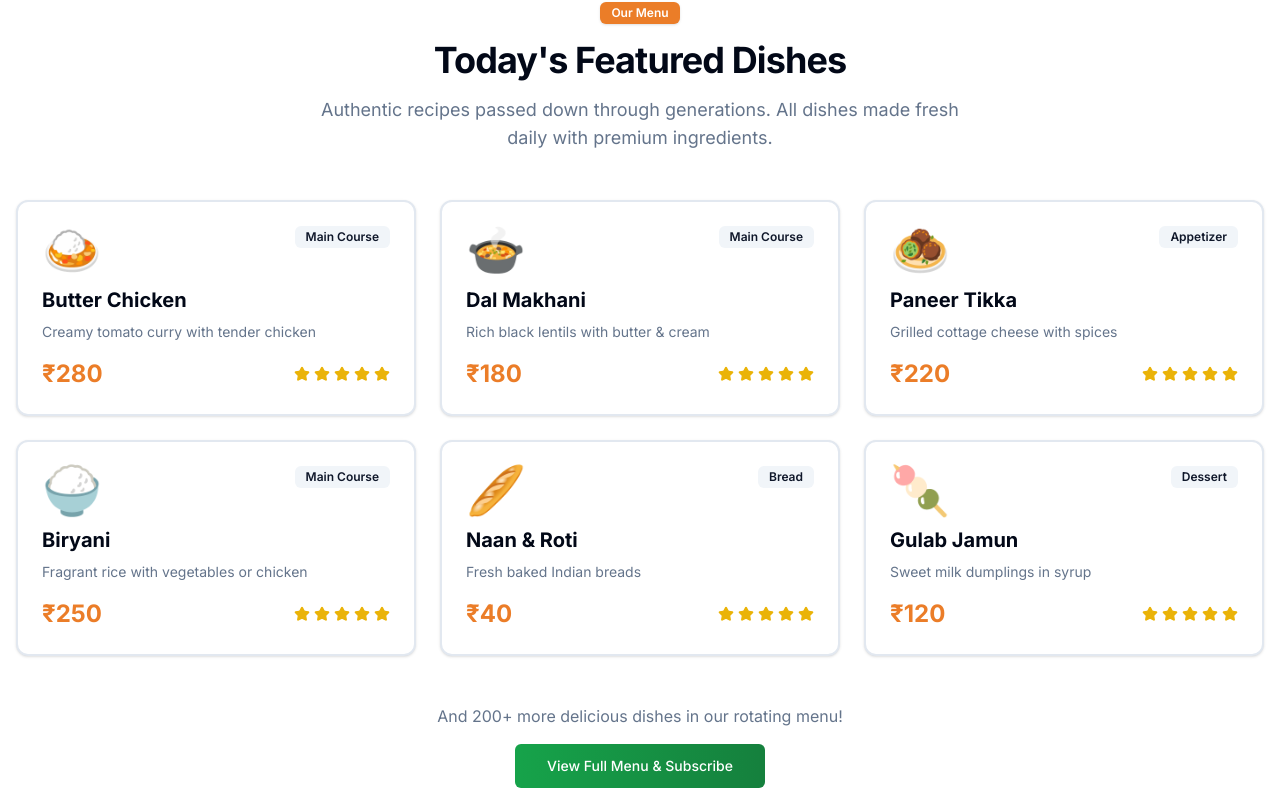
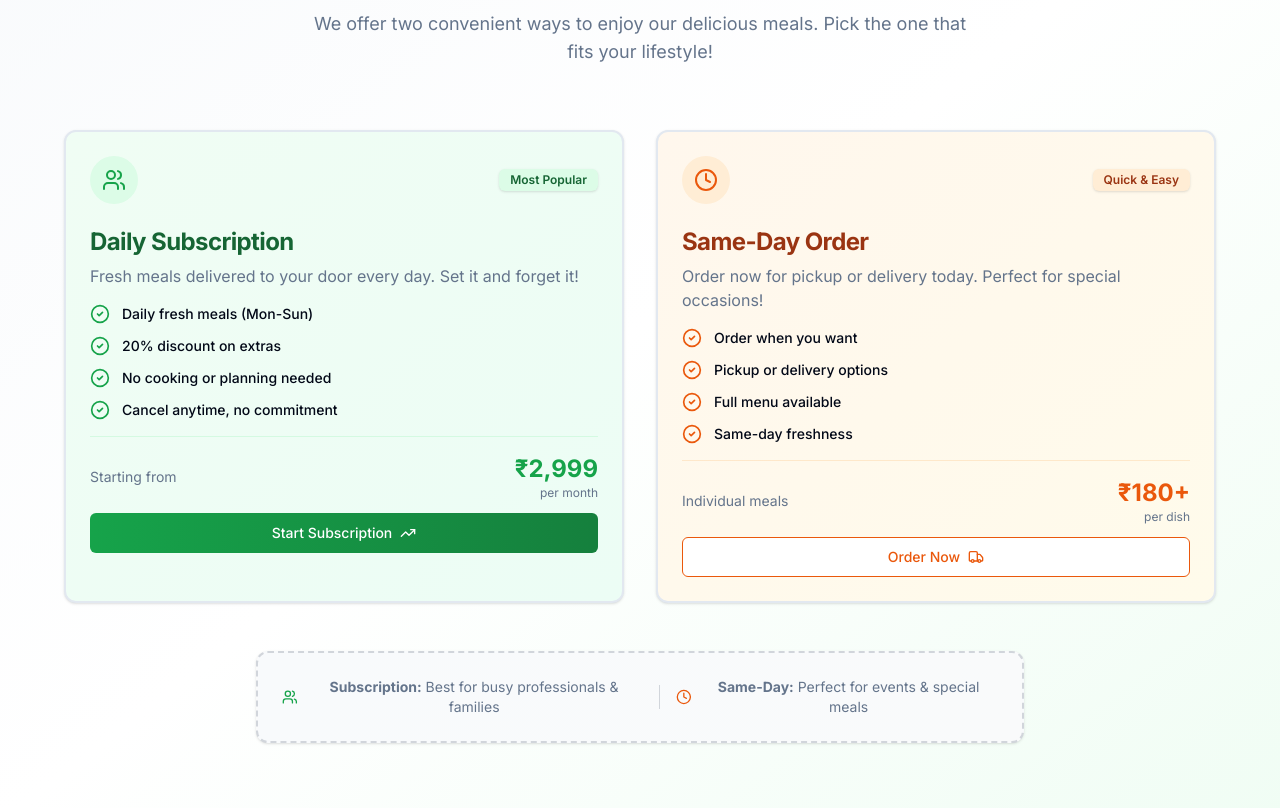
Before and after one commit to jsbintu/pajis-tiffin-web, a Next.js app: page / in a window 1280 px wide. Shown: the part 952-1760 px from the top of the page. Built offline with nearby package versions, Linux system fonts and the light colour scheme.

Commit message:
\Add interactive service options section with animations - subscription vs same-day orders"

```diff
--- a/src/app/page.tsx
+++ b/src/app/page.tsx
@@ -95,15 +95,7 @@ export default function HomePage() {
                   <Link href="/subscribe-new">Get Started - ₹2,999/month</Link>
                 </Button>
                 <Button asChild size="lg" variant="outline" className="flex-1 sm:flex-initial w-full sm:w-auto text-lg">
-                  <Link href="/menu">View Menu</Link>
-                </Button>
-                <Button asChild size="lg" variant="outline" className="flex-1 sm:flex-initial w-full sm:w-auto text-lg border-orange-600 text-orange-600 hover:bg-orange-50">
-                  <Link href="/order">
-                    <div className="flex flex-col items-center">
-                      <span>Same-Day Order</span>
-                      <span className="text-xs font-normal">Pickup & Delivery</span>
-                    </div>
-                  </Link>
+                  <Link href="/menu">View Full Menu</Link>
                 </Button>
               </div>
 
@@ -153,6 +145,164 @@ export default function HomePage() {
                 </CardContent>
               </Card>
             </div>
+          </div>
+        </div>
+      </section>
+
+      {/* Service Options Section */}
+      <section className="py-20 bg-gradient-to-br from-slate-50 via-white to-green-50 dark:from-slate-900 dark:via-background dark:to-green-950">
+        <div className="container mx-auto px-4">
+          <div className="text-center mb-16">
+            <Badge className="mb-4 bg-gradient-to-r from-green-100 to-orange-100 text-green-800 border-green-200">
+              Choose Your Style
+            </Badge>
+            <h2 className="text-3xl font-bold tracking-tight sm:text-4xl mb-4">
+              How Would You Like to Order?
+            </h2>
+            <p className="text-lg text-muted-foreground max-w-2xl mx-auto">
+              We offer two convenient ways to enjoy our delicious meals. Pick the one that fits your lifestyle!
+            </p>
+          </div>
+
+          <div className="grid gap-8 md:grid-cols-2 max-w-6xl mx-auto">
+            {/* Subscription Option */}
+            <Card className="group relative overflow-hidden border-2 hover:border-green-500 transition-all duration-500 hover:shadow-2xl hover:-translate-y-2 cursor-pointer bg-gradient-to-br from-green-50 to-emerald-50 dark:from-green-950 dark:to-emerald-950">
+              <div className="absolute inset-0 bg-gradient-to-br from-green-400/10 to-emerald-400/10 opacity-0 group-hover:opacity-100 transition-opacity duration-500" />
+              <CardHeader className="relative z-10 pb-4">
+                <div className="flex items-center justify-between mb-4">
+                  <div className="p-3 bg-green-100 dark:bg-green-900 rounded-full group-hover:scale-110 transition-transform duration-300">
+                    <Users className="h-6 w-6 text-green-600 dark:text-green-400" />
+                  </div>
+                  <Badge className="bg-green-100 text-green-800 hover:bg-green-100 group-hover:animate-pulse">
+                    Most Popular
+                  </Badge>
+                </div>
+                <CardTitle className="text-2xl font-bold text-green-800 dark:text-green-200 group-hover:text-green-900 dark:group-hover:text-green-100 transition-colors">
+                  Daily Subscription
+                </CardTitle>
+                <CardDescription className="text-base">
+                  Fresh meals delivered to your door every day. Set it and forget it!
+                </CardDescription>
+              </CardHeader>
+              <CardContent className="relative z-10 space-y-4">
+                <div className="space-y-3">
+                  <div className="flex items-center gap-3">
+                    <CheckCircle2 className="h-5 w-5 text-green-600 group-hover:scale-110 transition-transform duration-200" />
+                    <span className="text-sm font-medium">Daily fresh meals (Mon-Sun)</span>
+                  </div>
+                  <div className="flex items-center gap-3">
+                    <CheckCircle2 className="h-5 w-5 text-green-600 group-hover:scale-110 transition-transform duration-200 delay-75" />
+                    <span className="text-sm font-medium">20% discount on extras</span>
+                  </div>
+                  <div className="flex items-center gap-3">
+                    <CheckCircle2 className="h-5 w-5 text-green-600 group-hover:scale-110 transition-transform duration-200 delay-150" />
+                    <span className="text-sm font-medium">No cooking or planning needed</span>
+                  </div>
+                  <div className="flex items-center gap-3">
+                    <CheckCircle2 className="h-5 w-5 text-green-600 group-hover:scale-110 transition-transform duration-200 delay-200" />
+                    <span className="text-sm font-medium">Cancel anytime, no commitment</span>
+                  </div>
+                </div>
+
+                <div className="pt-4 border-t border-green-200/50">
+                  <div className="flex items-center justify-between mb-3">
+                    <span className="text-sm text-muted-foreground">Starting from</span>
+                    <div className="text-right">
+                      <div className="text-2xl font-bold text-green-600 group-hover:scale-105 transition-transform duration-200">
+                        ₹2,999
+                      </div>
+                      <div className="text-xs text-muted-foreground">per month</div>
+                    </div>
+                  </div>
+
+                  <Button asChild className="w-full bg-gradient-to-r from-green-600 to-green-700 hover:from-green-700 hover:to-green-800 group-hover:shadow-lg transition-all duration-300">
+                    <Link href="/subscribe-new" className="flex items-center justify-center gap-2">
+                      <span>Start Subscription</span>
+                      <TrendingUp className="h-4 w-4 group-hover:translate-x-1 transition-transform duration-200" />
+                    </Link>
+                  </Button>
+                </div>
+              </CardContent>
+            </Card>
+
+            {/* Same-Day Order Option */}
+            <Card className="group relative overflow-hidden border-2 hover:border-orange-500 transition-all duration-500 hover:shadow-2xl hover:-translate-y-2 cursor-pointer bg-gradient-to-br from-orange-50 to-amber-50 dark:from-orange-950 dark:to-amber-950">
+              <div className="absolute inset-0 bg-gradient-to-br from-orange-400/10 to-amber-400/10 opacity-0 group-hover:opacity-100 transition-opacity duration-500" />
+              <CardHeader className="relative z-10 pb-4">
+                <div className="flex items-center justify-between mb-4">
+                  <div className="p-3 bg-orange-100 dark:bg-orange-900 rounded-full group-hover:scale-110 transition-transform duration-300">
+                    <Clock className="h-6 w-6 text-orange-600 dark:text-orange-400" />
+                  </div>
+                  <Badge className="bg-orange-100 text-orange-800 hover:bg-orange-100 group-hover:animate-pulse">
+                    Quick & Easy
+                  </Badge>
+                </div>
+                <CardTitle className="text-2xl font-bold text-orange-800 dark:text-orange-200 group-hover:text-orange-900 dark:group-hover:text-orange-100 transition-colors">
+                  Same-Day Order
+                </CardTitle>
+                <CardDescription className="text-base">
+                  Order now for pickup or delivery today. Perfect for special occasions!
+                </CardDescription>
+              </CardHeader>
+              <CardContent className="relative z-10 space-y-4">
+                <div className="space-y-3">
+                  <div className="flex items-center gap-3">
+                    <CheckCircle2 className="h-5 w-5 text-orange-600 group-hover:scale-110 transition-transform duration-200" />
+                    <span className="text-sm font-medium">Order when you want</span>
+                  </div>
+                  <div className="flex items-center gap-3">
+                    <CheckCircle2 className="h-5 w-5 text-orange-600 group-hover:scale-110 transition-transform duration-200 delay-75" />
+                    <span className="text-sm font-medium">Pickup or delivery options</span>
+                  </div>
+                  <div className="flex items-center gap-3">
+                    <CheckCircle2 className="h-5 w-5 text-orange-600 group-hover:scale-110 transition-transform duration-200 delay-150" />
+                    <span className="text-sm font-medium">Full menu available</span>
+                  </div>
+                  <div className="flex items-center gap-3">
+                    <CheckCircle2 className="h-5 w-5 text-orange-600 group-hover:scale-110 transition-transform duration-200 delay-200" />
+                    <span className="text-sm font-medium">Same-day freshness</span>
+                  </div>
+                </div>
+
+                <div className="pt-4 border-t border-orange-200/50">
+                  <div className="flex items-center justify-between mb-3">
+                    <span className="text-sm text-muted-foreground">Individual meals</span>
+                    <div className="text-right">
+                      <div className="text-2xl font-bold text-orange-600 group-hover:scale-105 transition-transform duration-200">
+                        ₹180+
+                      </div>
+                      <div className="text-xs text-muted-foreground">per dish</div>
+                    </div>
+                  </div>
+
+                  <Button asChild variant="outline" className="w-full border-orange-600 text-orange-600 hover:bg-orange-50 hover:border-orange-700 group-hover:shadow-lg transition-all duration-300">
+                    <Link href="/order" className="flex items-center justify-center gap-2">
+                      <span>Order Now</span>
+                      <Truck className="h-4 w-4 group-hover:translate-x-1 transition-transform duration-200" />
+                    </Link>
+                  </Button>
+                </div>
+              </CardContent>
+            </Card>
+          </div>
+
+          {/* Comparison Helper */}
+          <div className="mt-12 text-center">
+            <Card className="max-w-3xl mx-auto bg-gradient-to-r from-slate-50 to-gray-50 dark:from-slate-900 dark:to-gray-900 border-dashed border-2 border-gray-300 dark:border-gray-600">
+              <CardContent className="p-6">
+                <div className="flex flex-col sm:flex-row items-center justify-center gap-4 text-sm text-muted-foreground">
+                  <div className="flex items-center gap-2">
+                    <Users className="h-4 w-4 text-green-600" />
+                    <span><strong>Subscription:</strong> Best for busy professionals & families</span>
+                  </div>
+                  <div className="hidden sm:block w-px h-6 bg-gray-300" />
+                  <div className="flex items-center gap-2">
+                    <Clock className="h-4 w-4 text-orange-600" />
+                    <span><strong>Same-Day:</strong> Perfect for events & special meals</span>
+                  </div>
+                </div>
+              </CardContent>
+            </Card>
           </div>
         </div>
       </section>
```
